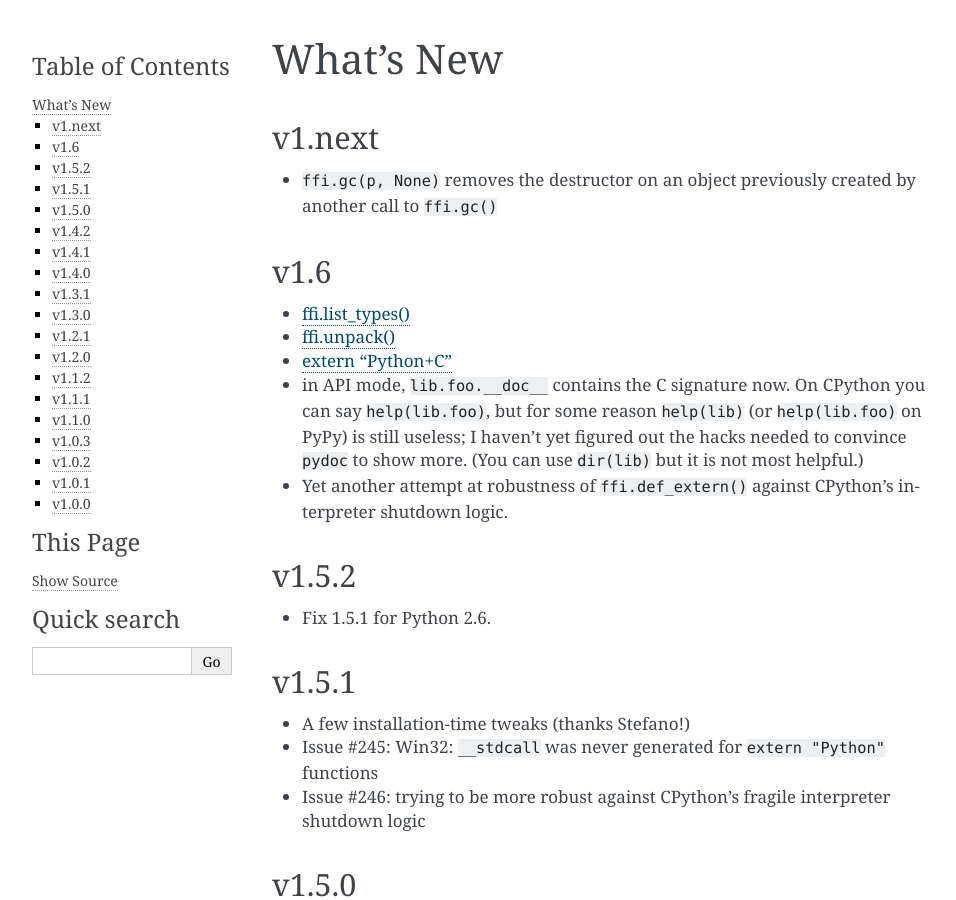
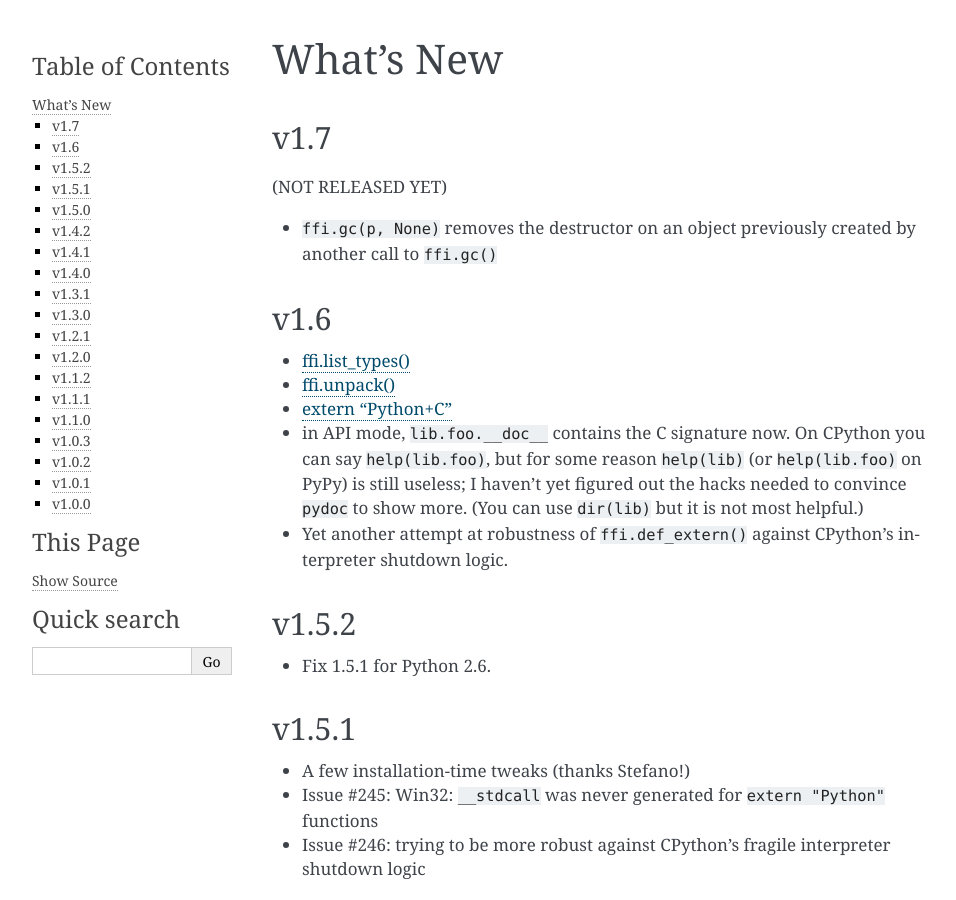
Before and after one commit to tharvik/cffi, a Sphinx documentation site: the page built from doc/source/whatsnew.rst, in a window 1280 px wide and 900 px high. Shown: the whole window, without its empty margins (148-1104 px from the left). Built offline with Sphinx 7.4.7, drawn with Linux system fonts in a browser that asks for light colours.

Commit message:
Fix the next version number (not for immediate release!)

```diff
--- a/doc/source/ref.rst
+++ b/doc/source/ref.rst
@@ -321,7 +321,7 @@ object is garbage-collected.
 **ffi.gc(ptr, None)**: removes the ownership on a object returned by a
 regular call to ``ffi.gc``, and no destructor will be called when it
 is garbage-collected.  The object is modified in-place, and the
-function returns ``None``.
+function returns ``None``.  *New in version 1.7: ffi.gc(ptr, None)*
 
 Note that this should be avoided for large memory allocations or
 for limited resources.  This is particularly true on PyPy: its GC does
--- a/doc/source/whatsnew.rst
+++ b/doc/source/whatsnew.rst
@@ -3,8 +3,10 @@ What's New
 ======================
 
 
-v1.next
-=======
+v1.7
+====
+
+(NOT RELEASED YET)
 
 * ``ffi.gc(p, None)`` removes the destructor on an object previously
   created by another call to ``ffi.gc()``
```
